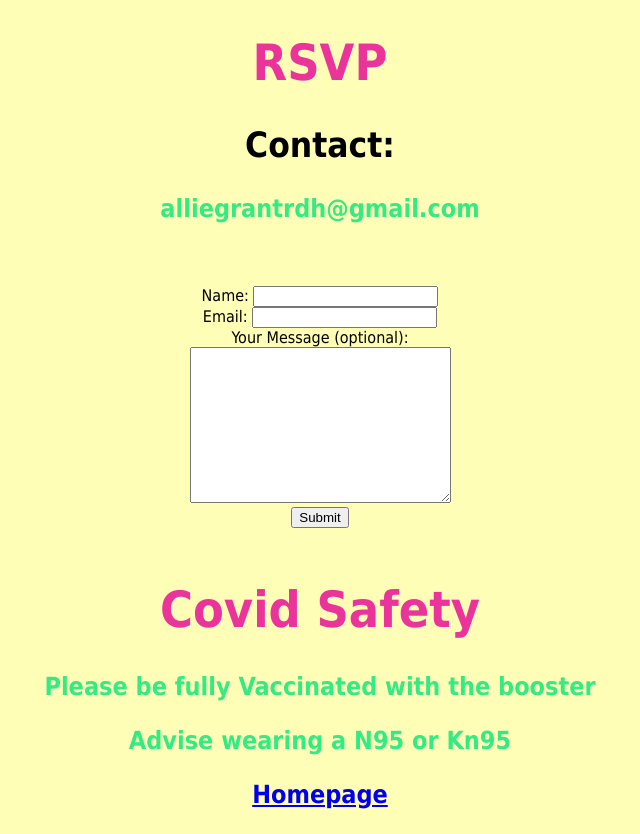
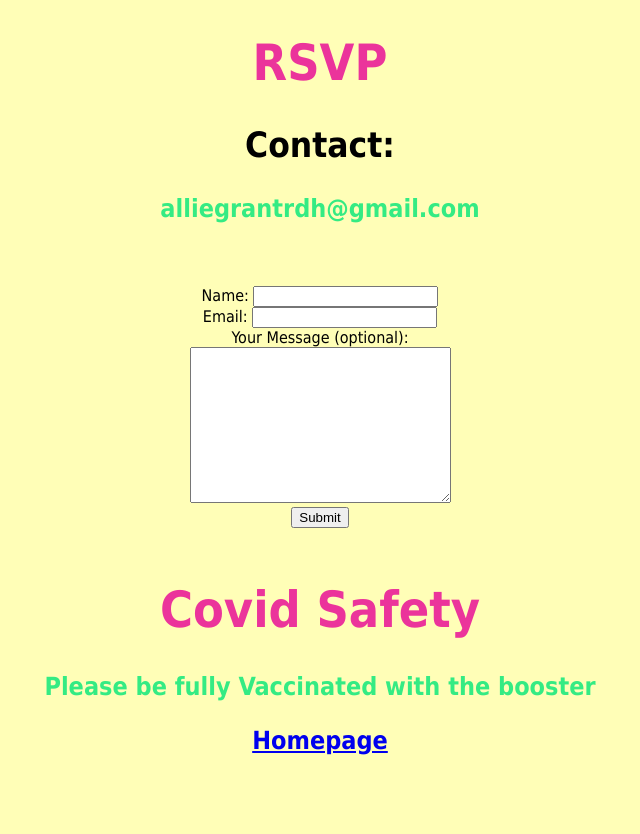
Before and after one commit to PunkTube/Tai, a plain HTML site: page rsvp.html in a window 1280 px wide. Shown: the whole page, without its empty margins (320-960 px from the left). After the commit the page ends 800 px from the top, so only its background shows below. Drawn offline with Linux system fonts and the light colour scheme.

Commit message:
removed some text

```diff
--- a/rsvp.html
+++ b/rsvp.html
@@ -25,7 +25,6 @@
   <br>
   <h1>Covid Safety</h1>
   <h3>Please be fully Vaccinated with the booster</h3>
-  <h3>Advise wearing a N95 or Kn95</h3>
   <h3><p><a href="index.html">Homepage</a></p></h3>
 </body>
 
```
